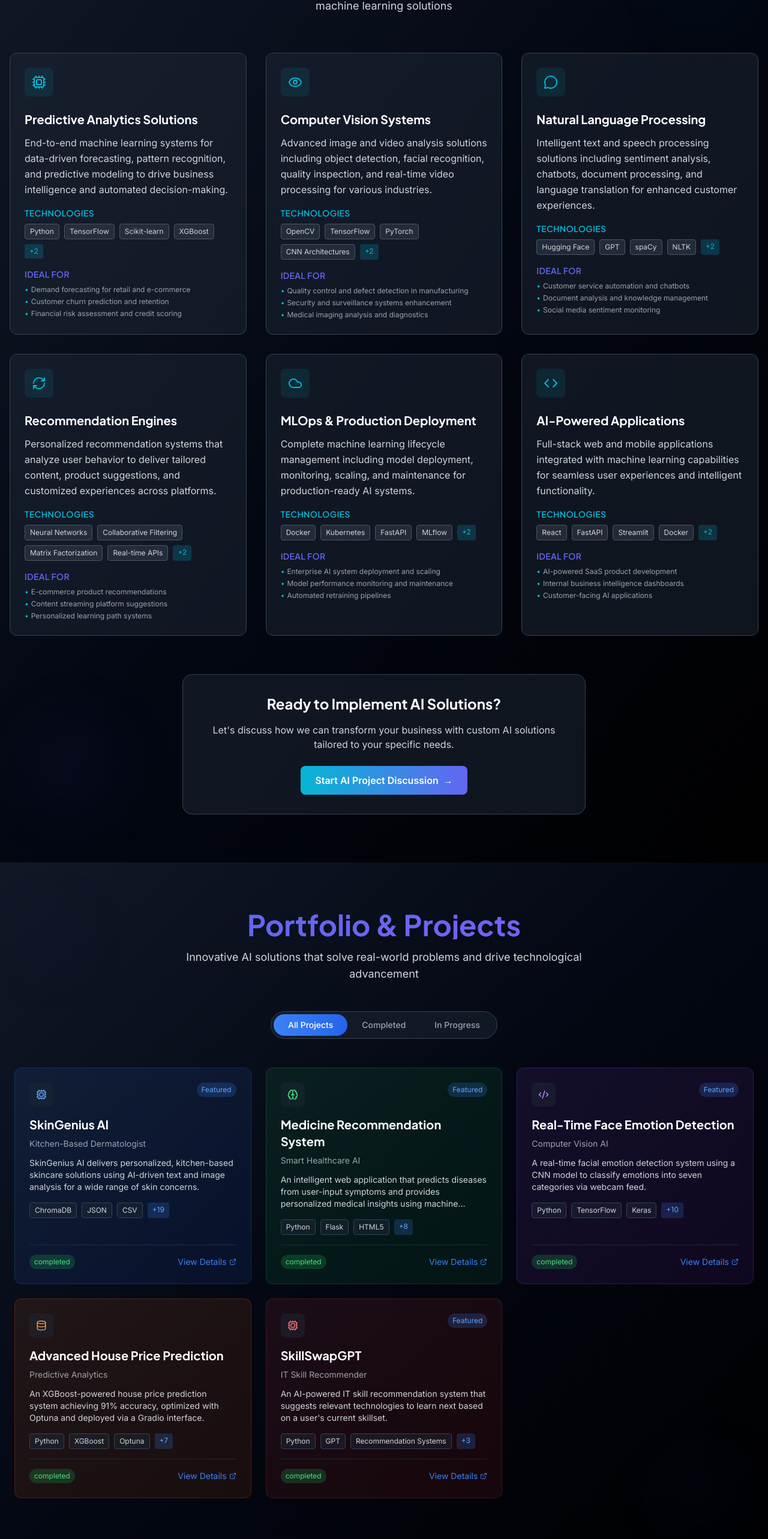
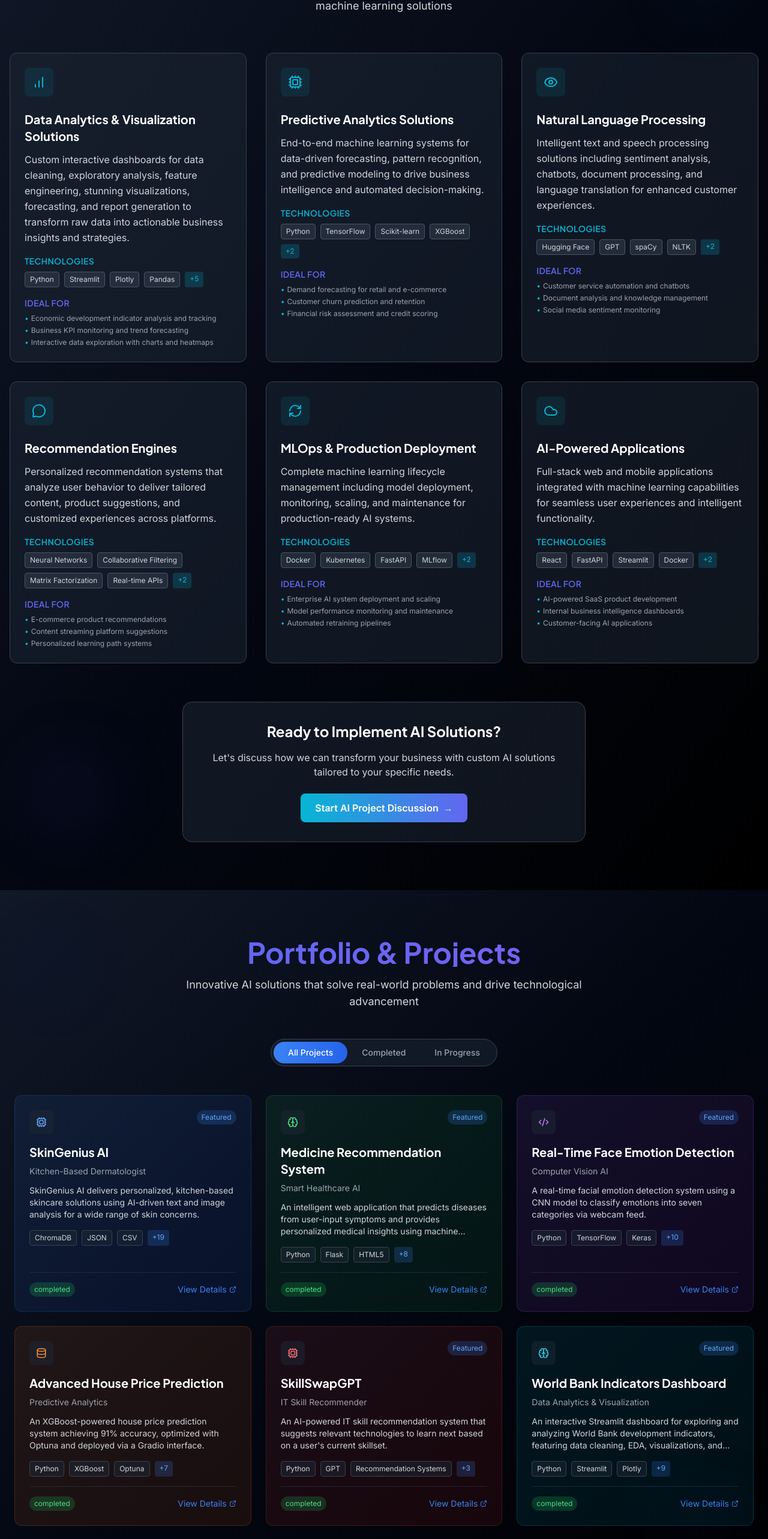
Before and after one commit to swairariaz/my-portfolio, a React (Vite) app: page / in a window 1280 px wide. Shown: the part 3217-5783 px from the top of the page at 60% size. Built offline with nearby package versions, Linux system fonts and the light colour scheme.

Commit message:
Fix modal visibility for World Bank project and update services

```diff
--- a/src/components/Projects.tsx
+++ b/src/components/Projects.tsx
@@ -33,6 +33,15 @@ const Projects = () => {
     <Cpu key="cpu2" className="text-red-400" size={18} />,
     <Brain key="brain2" className="text-cyan-400" size={18} />,
   ];
+
+  const handleProjectClick = (id: number) => {
+    console.log('Clicked project ID:', id);
+    setSelectedProject(id);
+  };
+
+  const handleCloseModal = () => {
+    setSelectedProject(null);
+  };
 
   return (
     <section id="projects" className="py-16 md:py-20 relative bg-gradient-to-br from-gray-900 via-gray-950 to-black">
@@ -73,10 +82,9 @@ const Projects = () => {
             return (
               <div
                 key={project.id}
-                className={`group bg-gradient-to-br ${bgColor} border rounded-xl p-4 md:p-6 hover:shadow-lg transition-all duration-300 cursor-pointer h-full flex flex-col`}
+                className={`group bg-gradient-to-br ${bgColor} border rounded-xl p-4 md:p-6 hover:shadow-lg transition-all duration-300 h-full flex flex-col`}
                 data-aos="fade-up"
                 data-aos-delay={index * 100}
-                onClick={() => setSelectedProject(project.id)}
               >
                 {/* Project Header */}
                 <div className="mb-3 md:mb-4 flex items-start justify-between">
@@ -129,7 +137,13 @@ const Projects = () => {
                     {project.status}
                   </span>
 
-                  <button className="text-blue-500 hover:text-blue-400 flex items-center text-xs md:text-sm group-hover:translate-x-1 transition-transform duration-300">
+                  <button
+                    onClick={(e) => {
+                      e.stopPropagation();
+                      handleProjectClick(project.id);
+                    }}
+                    className="text-blue-500 hover:text-blue-400 flex items-center text-xs md:text-sm group-hover:translate-x-1 transition-transform duration-300"
+                  >
                     View Details
                     <ExternalLink size={12} className="ml-1" />
                   </button>
@@ -139,29 +153,48 @@ const Projects = () => {
           })}
         </div>
 
+        {/* Background Elements */}
+        <div className="absolute top-16 left-4 md:top-20 md:left-10 w-16 h-16 md:w-24 md:h-24 bg-blue-500/10 rounded-full blur-2xl md:blur-3xl animate-pulse-slow pointer-events-none"></div>
+        <div className="absolute bottom-16 right-4 md:bottom-20 md:right-10 w-20 h-20 md:w-32 md:h-32 bg-blue-600/10 rounded-full blur-2xl md:blur-3xl animate-pulse-slow delay-1000 pointer-events-none"></div>
+      </div>
+
       {/* Project Modal */}
       {selectedProject !== null && (
-          <div className="fixed inset-0 bg-black/90 z-50 flex items-center justify-center p-2 md:p-4 overflow-y-auto">
-            <div className="bg-gray-800 border border-gray-700 rounded-xl p-4 md:p-6 max-w-4xl w-full max-h-[90vh] overflow-y-auto mt-16 md:mt-20">
-              <div className="flex justify-between items-start mb-4 md:mb-6 sticky top-0 bg-gray-800 py-3 md:py-4">
+        <div
+          className="fixed inset-0 bg-black/90 z-50 flex items-center justify-center p-4 md:p-6 overflow-y-auto"
+          onClick={handleCloseModal}
+        >
+          {(() => {
+            const project = projectsData.find(p => p.id === selectedProject);
+            if (!project) {
+              console.error(`Project with id ${selectedProject} not found`);
+              setSelectedProject(null);
+              return null;
+            }
+            return (
+              <div
+                className="bg-gray-800 border border-gray-700 rounded-xl p-4 md:p-6 max-w-4xl w-full max-h-[90vh] overflow-y-auto"
+                onClick={(e) => e.stopPropagation()}
+              >
+                <div className="flex justify-between items-start mb-4 md:mb-6">
                   <h3 className="text-xl md:text-2xl lg:text-3xl font-bold gradient-text">
-                  {projectsData.find(p => p.id === selectedProject)?.title}
+                    {project.title}
                   </h3>
                   <button
-                  onClick={() => setSelectedProject(null)}
+                    onClick={handleCloseModal}
                     className="text-gray-400 hover:text-white p-1 md:p-2 hover:bg-gray-700 rounded-lg transition-colors"
                   >
-                  <X size={20} className="md:w-6 md:h-6" />
+                    <X size={24} />
                   </button>
                 </div>
 
                 <div className="grid grid-cols-1 lg:grid-cols-2 gap-6 md:gap-8">
                   <div>
                     <p className="text-gray-400 text-xs md:text-sm mb-3 md:mb-4">
-                    {projectsData.find(p => p.id === selectedProject)?.category}
+                      {project.category}
                     </p>
                     <p className="text-gray-300 mb-4 md:mb-6 leading-relaxed text-sm md:text-base">
-                    {projectsData.find(p => p.id === selectedProject)?.detailedDescription}
+                      {project.detailedDescription}
                     </p>
 
                     <div className="mb-4 md:mb-6">
@@ -170,7 +203,7 @@ const Projects = () => {
                         Technologies Used:
                       </h4>
                       <div className="flex flex-wrap gap-1.5 md:gap-2">
-                      {projectsData.find(p => p.id === selectedProject)?.technologies.map((tech, idx) => (
+                        {project.technologies.map((tech, idx) => (
                           <span key={idx} className="px-2 py-1 bg-gray-700/50 rounded text-xs md:text-sm text-gray-300 border border-gray-600">
                             {tech}
                           </span>
@@ -186,7 +219,7 @@ const Projects = () => {
                         Key Achievements:
                       </h4>
                       <ul className="space-y-1.5 md:space-y-2">
-                      {projectsData.find(p => p.id === selectedProject)?.achievements.map((achievement, idx) => (
+                        {project.achievements.map((achievement, idx) => (
                           <li key={idx} className="text-gray-300 flex items-start text-sm md:text-base">
                             <span className="text-blue-500 mr-2 mt-1">•</span>
                             {achievement}
@@ -197,7 +230,7 @@ const Projects = () => {
 
                     <div className="flex flex-wrap gap-2 md:gap-3">
                       <a
-                      href={projectsData.find(p => p.id === selectedProject)?.githubUrl}
+                        href={project.githubUrl}
                         target="_blank"
                         rel="noopener noreferrer"
                         className="flex items-center px-3 py-1.5 md:px-4 md:py-2 bg-gray-700 rounded-lg text-gray-300 hover:bg-gray-600 transition-colors text-xs md:text-sm"
@@ -205,9 +238,9 @@ const Projects = () => {
                         <Github size={16} className="mr-1.5 md:mr-2" />
                         View Code
                       </a>
-                    {projectsData.find(p => p.id === selectedProject)?.youtubeUrl && (
+                      {project.youtubeUrl && (
                         <a
-                        href={projectsData.find(p => p.id === selectedProject)?.youtubeUrl}
+                          href={project.youtubeUrl}
                           target="_blank"
                           rel="noopener noreferrer"
                           className="flex items-center px-3 py-1.5 md:px-4 md:py-2 bg-gray-700 rounded-lg text-gray-300 hover:bg-red-600 transition-colors text-xs md:text-sm"
@@ -220,13 +253,10 @@ const Projects = () => {
                   </div>
                 </div>
               </div>
+            );
+          })()}
         </div>
       )}
-      </div>
-
-      {/* Background Elements */}
-      <div className="absolute top-16 left-4 md:top-20 md:left-10 w-16 h-16 md:w-24 md:h-24 bg-blue-500/10 rounded-full blur-2xl md:blur-3xl animate-pulse-slow"></div>
-      <div className="absolute bottom-16 right-4 md:bottom-20 md:right-10 w-20 h-20 md:w-32 md:h-32 bg-blue-600/10 rounded-full blur-2xl md:blur-3xl animate-pulse-slow delay-1000"></div>
     </section>
   );
 };
--- a/src/components/Services.tsx
+++ b/src/components/Services.tsx
@@ -1,8 +1,9 @@
-import { Code, Eye, MessageCircle, RefreshCw, Cloud, Cpu } from 'lucide-react';
+import { Code, Eye, MessageCircle, RefreshCw, Cloud, Cpu, BarChart } from 'lucide-react';
 import { servicesData } from '../data/servicesData';
 
 const Services = () => {
   const serviceIcons = [
+    <BarChart key="barchart" className="text-ai-accent" size={24} />,
     <Cpu key="cpu" className="text-ai-accent" size={24} />,
     <Eye key="eye" className="text-ai-accent" size={24} />,
     <MessageCircle key="message" className="text-ai-accent" size={24} />,
--- a/src/data/projectsData.ts
+++ b/src/data/projectsData.ts
@@ -92,11 +92,29 @@ export const projectsData: Project[] = [
     achievements: [
       "Engineered a machine learning recommendation system using cosine similarity to deliver accurate, relevance-based IT skill suggestions.",
       "Developed a robust data preprocessing pipeline to normalize and process diverse skill inputs, ensuring reliable matching.",
-      "Designed and deployed an interactive Streamlit web application, enabling intuitive user interaction and real-time recommendations.",
+      "Designed and deployed an interactive Streamlit web application, enabling intuitive user interaction and real-time recommendations."
     ],
     githubUrl: "https://github.com/swairariaz/IT_Skill_Recommender_System",
     youtubeUrl: "https://www.youtube.com/watch?v=Ap_Q9KL5HEo",
     status: "completed",
     featured: true
+  },
+  {
+    id: 6,
+    title: "World Bank Indicators Dashboard",
+    category: "Data Analytics & Visualization",
+    description: "An interactive Streamlit dashboard for exploring and analyzing World Bank development indicators, featuring data cleaning, EDA, visualizations, and forecasting.",
+    detailedDescription: "Developed a comprehensive Streamlit-based dashboard for analyzing World Bank development indicators such as GDP per capita, income growth, life expectancy, and population. The system includes robust data cleaning, wide-to-long reshaping, ISO3 standardization, and feature engineering for rankings and aggregates. It offers interactive visualizations like KPI cards, bubble charts, and heatmaps using Plotly, alongside forecasting with linear regression and exponential smoothing, and supports exports in CSV, JSON, Excel, and PDF formats.",
+    technologies: ["Python", "Streamlit", "Plotly", "Pandas", "NumPy", "Scikit-learn", "Statsmodels", "Matplotlib", "Seaborn", "Data Cleaning", "Feature Engineering", "Time Series Forecasting"],
+    achievements: [
+      "Built an end-to-end data pipeline for cleaning and reshaping World Bank datasets into a standardized, analysis-ready format.",
+      "Created interactive visualizations including KPI cards, trend charts, bubble charts, and correlation heatmaps for insightful EDA.",
+      "Implemented forecasting models using linear regression and exponential smoothing for predictive insights.",
+      "Enabled multi-format data exports (CSV, JSON, Excel, PDF) for seamless reporting and stakeholder use."
+    ],
+    githubUrl: "https://github.com/swairariaz/Worldbank-dashboard",
+    youtubeUrl: "https://www.youtube.com/watch?v=RqYpfMbiT-g",
+    status: "completed",
+    featured: true
   }
 ];
--- a/src/data/servicesData.ts
+++ b/src/data/servicesData.ts
@@ -9,26 +9,26 @@ export interface Service {
 export const servicesData: Service[] = [
   {
     id: 1,
+    title: "Data Analytics & Visualization Solutions",
+    description: "Custom interactive dashboards for data cleaning, exploratory analysis, feature engineering, stunning visualizations, forecasting, and report generation to transform raw data into actionable business insights and strategies.",
+    technologies: ["Python", "Streamlit", "Plotly", "Pandas", "NumPy", "Scikit-learn", "Statsmodels","Matplotlib", "Seaborn"],
+    idealUseCases: [
+      "Economic development indicator analysis and tracking",
+      "Business KPI monitoring and trend forecasting",
+      "Interactive data exploration with charts and heatmaps",
+      "Data-driven decision support for organizations",
+    ]
+  },
+  {
+    id: 2,
     title: "Predictive Analytics Solutions",
     description: "End-to-end machine learning systems for data-driven forecasting, pattern recognition, and predictive modeling to drive business intelligence and automated decision-making.",
-    technologies: ["Python", "TensorFlow", "Scikit-learn", "XGBoost", "Pandas", "MLflow"],
+    technologies:["Python", "TensorFlow", "Scikit-learn", "XGBoost", "Pandas", "MLflow"],
     idealUseCases: [
       "Demand forecasting for retail and e-commerce",
       "Customer churn prediction and retention",
       "Financial risk assessment and credit scoring",
       "Predictive maintenance in manufacturing"
-    ]
-  },
-  {
-    id: 2,
-    title: "Computer Vision Systems",
-    description: "Advanced image and video analysis solutions including object detection, facial recognition, quality inspection, and real-time video processing for various industries.",
-    technologies: ["OpenCV", "TensorFlow", "PyTorch", "CNN Architectures", "Real-time Processing", "Hyperparameter Optimization"],
-    idealUseCases: [
-      "Quality control and defect detection in manufacturing",
-      "Security and surveillance systems enhancement",
-      "Medical imaging analysis and diagnostics",
-      "Autonomous vehicle perception systems"
     ]
   },
   {
```
Lines whose indentation alone changed are shown as unchanged.
